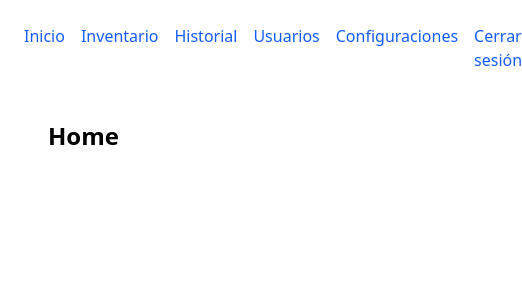
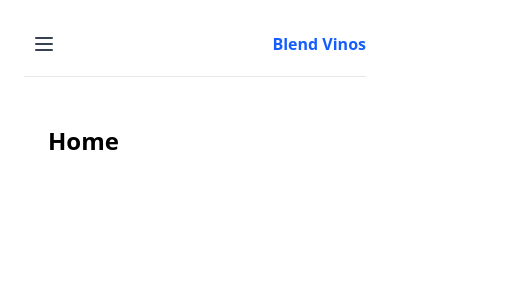
Before and after one commit to tomasesquivelgc/Blend-Vinos-Frontend, a React (Vite) app: page / in a window 390 px wide. Shown: the top 300 px of the page, 522 px wide, since content can reach past the window. Built offline with nearby package versions, Linux system fonts and the light colour scheme.

Commit message:
make menu responsive

```diff
--- a/src/App.jsx
+++ b/src/App.jsx
@@ -1,4 +1,5 @@
 import { Link, Route, Routes } from 'react-router-dom'
+import { useState } from 'react'
 import Home from './pages/Home.jsx'
 import Inventario from './pages/Inventario.jsx'
 import Historial from './pages/Historial.jsx'
@@ -8,15 +9,36 @@ import Configuraciones from './pages/Configuraciones.jsx'
 import NotFound from './pages/NotFound.jsx'
 
 function App() {
+  const [menuOpen, setMenuOpen] = useState(false)
+
   return (
     <div className="p-6">
-      <nav className="flex gap-4 mb-6">
-        <Link to="/" className="text-blue-600 hover:underline">Inicio</Link>
-        <Link to="/inventario" className="text-blue-600 hover:underline">Inventario</Link>
-        <Link to="/historial" className="text-blue-600 hover:underline">Historial</Link>
-        <Link to="/usuarios" className="text-blue-600 hover:underline">Usuarios</Link>
-        <Link to="/configuraciones" className="text-blue-600 hover:underline">Configuraciones</Link>
-        <Link to="/checkout" className="text-blue-600 hover:underline">Cerrar sesión</Link>
+      <nav className="mb-6 border-b border-gray-200 pb-3">
+        <div className="flex items-center justify-between">
+          <button
+            className="md:hidden inline-flex items-center justify-center rounded p-2 text-gray-700 hover:bg-gray-100 focus:outline-none"
+            aria-label="Toggle menu"
+            aria-expanded={menuOpen}
+            onClick={() => setMenuOpen((v) => !v)}
+          >
+            <svg className="h-6 w-6" fill="none" stroke="currentColor" strokeWidth="2" viewBox="0 0 24 24" xmlns="http://www.w3.org/2000/svg">
+              {menuOpen ? (
+                <path strokeLinecap="round" strokeLinejoin="round" d="M6 18L18 6M6 6l12 12" />
+              ) : (
+                <path strokeLinecap="round" strokeLinejoin="round" d="M4 6h16M4 12h16M4 18h16" />
+              )}
+            </svg>
+          </button>
+          <Link to="/" className="text-blue-600 font-semibold">Blend Vinos</Link>
+        </div>
+        <div className={`mt-3 flex-col gap-3 md:mt-3 md:flex md:flex-row md:items-center md:gap-4 ${menuOpen ? 'flex' : 'hidden'}`}>
+          <Link to="/" className="text-blue-600 hover:underline" onClick={() => setMenuOpen(false)}>Inicio</Link>
+          <Link to="/inventario" className="text-blue-600 hover:underline" onClick={() => setMenuOpen(false)}>Inventario</Link>
+          <Link to="/historial" className="text-blue-600 hover:underline" onClick={() => setMenuOpen(false)}>Historial</Link>
+          <Link to="/usuarios" className="text-blue-600 hover:underline" onClick={() => setMenuOpen(false)}>Usuarios</Link>
+          <Link to="/configuraciones" className="text-blue-600 hover:underline" onClick={() => setMenuOpen(false)}>Configuraciones</Link>
+          <Link to="/checkout" className="text-blue-600 hover:underline" onClick={() => setMenuOpen(false)}>Cerrar sesión</Link>
+        </div>
       </nav>
 
       <Routes>
```
